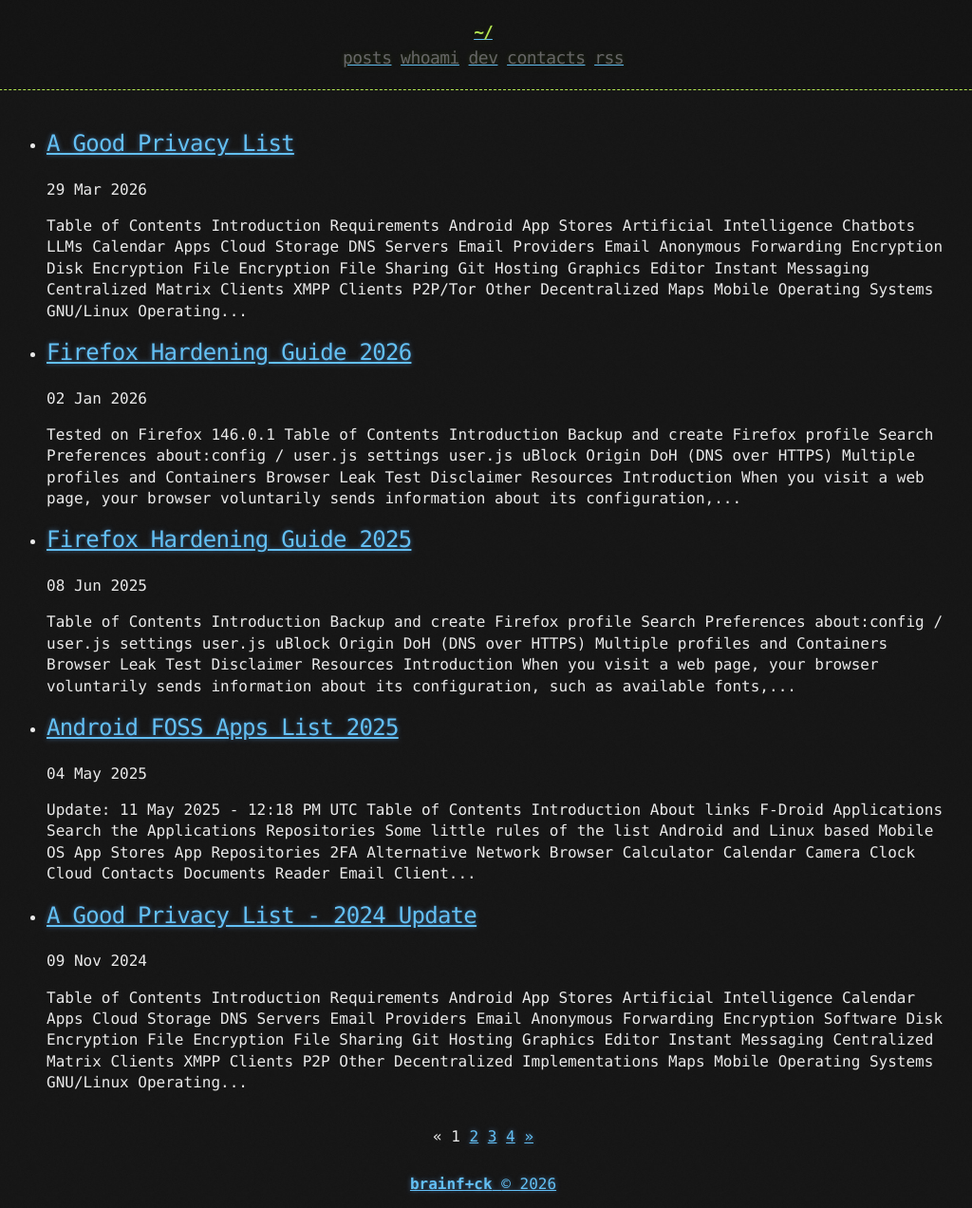
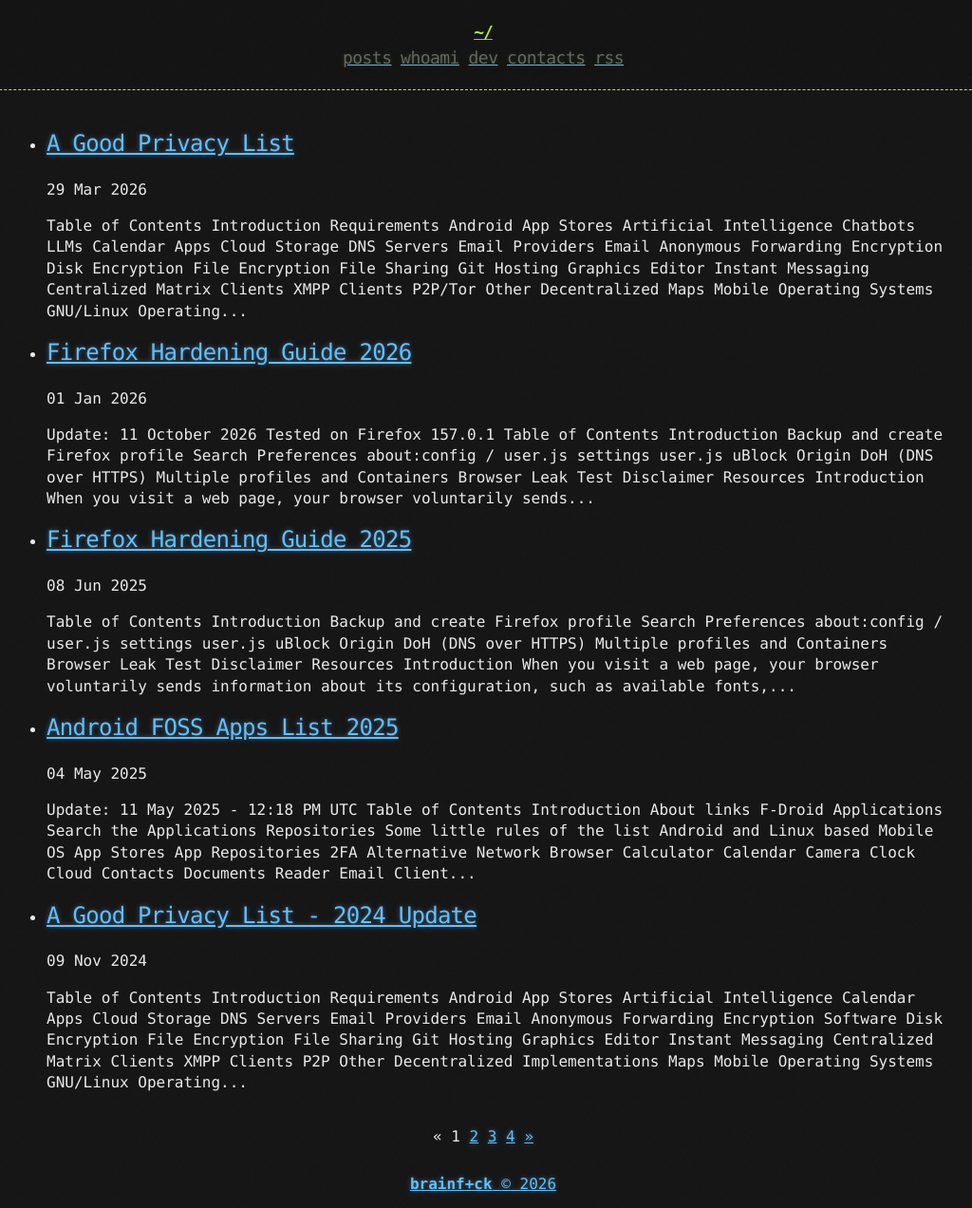
Before and after one commit to brainfucksec/brainfucksec.github.io, a Jekyll site: the page built from blog/index.html, in a window 1280 px wide. Shown: the whole page at 95% size, without its empty margins (131-1155 px from the left). Built offline with Jekyll 4.4.1, drawn with Linux system fonts in a browser that asks for light colours; the list of posts is cut into pages by our own code.

Commit message:
Update Firefox Hardening Guide 2026
- firefox version 157.0.1

```diff
--- a/_posts/2026-01-02-firefox-hardening-guide-2026.md
+++ b/_posts/2026-01-02-firefox-hardening-guide-2026.md
@@ -1,10 +1,11 @@
 ---
 layout: post
 title: "Firefox Hardening Guide 2026"
-date: 2026-01-02
+date: 2026-01-01
 ---
 
-Tested on Firefox 146.0.1
+Update: 11 October 2026
+Tested on Firefox 157.0.1
 
 ## Table of Contents
 
```
Also changed, not shown: other parts of _posts/2026-01-02-firefox-hardening-guide-2026.md (+6 -0 lines).
